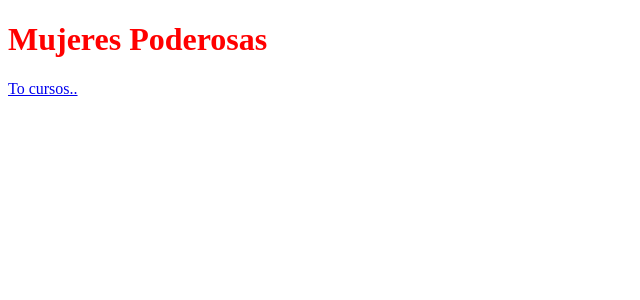
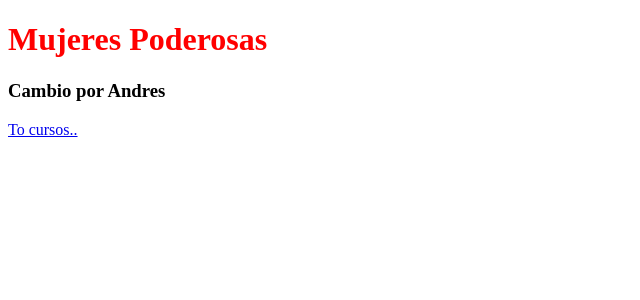
Before and after one commit to stolzz0613/MujeresPoderosasTIC, a Next.js app: page / in a window 1280 px wide. Shown: the top 300 px of the page, without its empty margins (0-640 px from the left). Built offline with nearby package versions, Linux system fonts and the light colour scheme.

Commit message:
0DEV: Prueba ramas

```diff
--- a/pages/index.js
+++ b/pages/index.js
@@ -4,6 +4,7 @@ function Home() {
   return (
     <div>
       <h1>Mujeres Poderosas</h1>
+      <h3>Cambio por Andres</h3>
       <Link href="/courses">
         <a>To cursos..</a>
       </Link>
```
Also changed, not shown: 1 other file (tests, documents, lock files or other folders).
